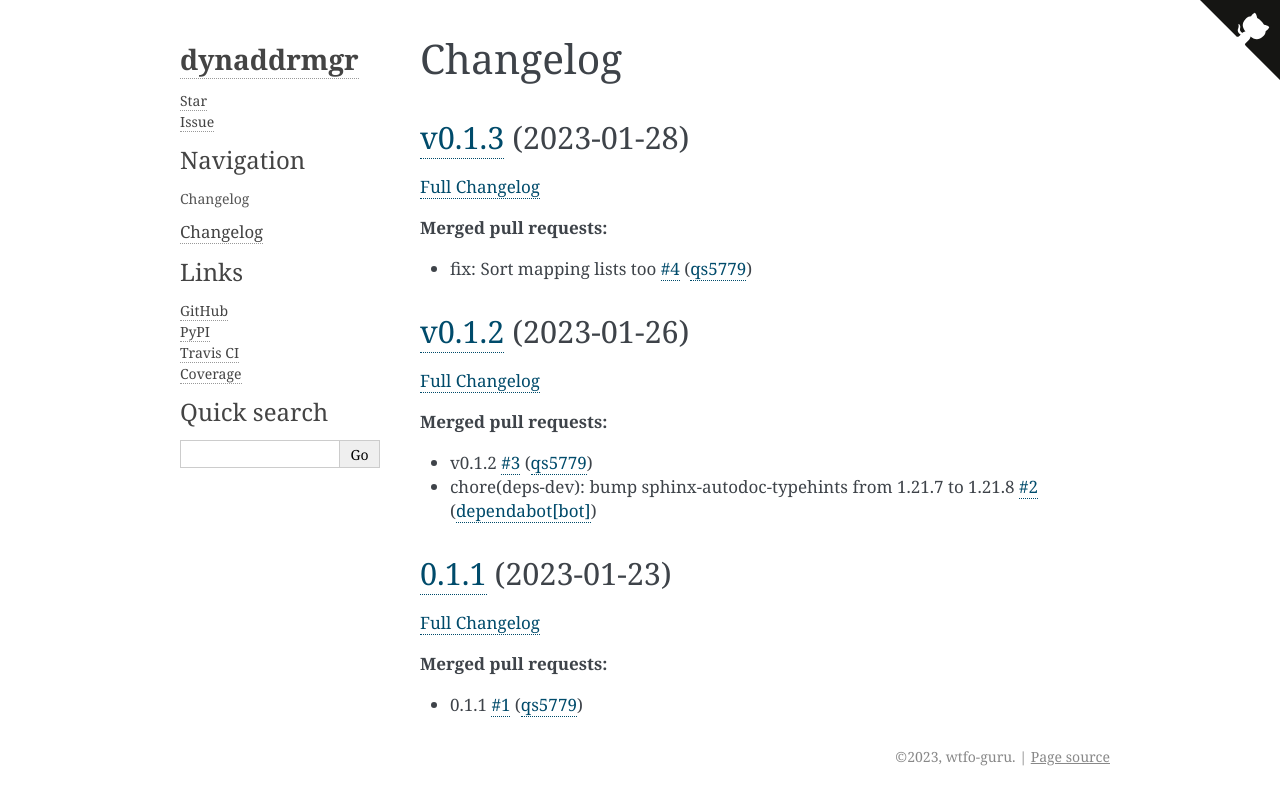
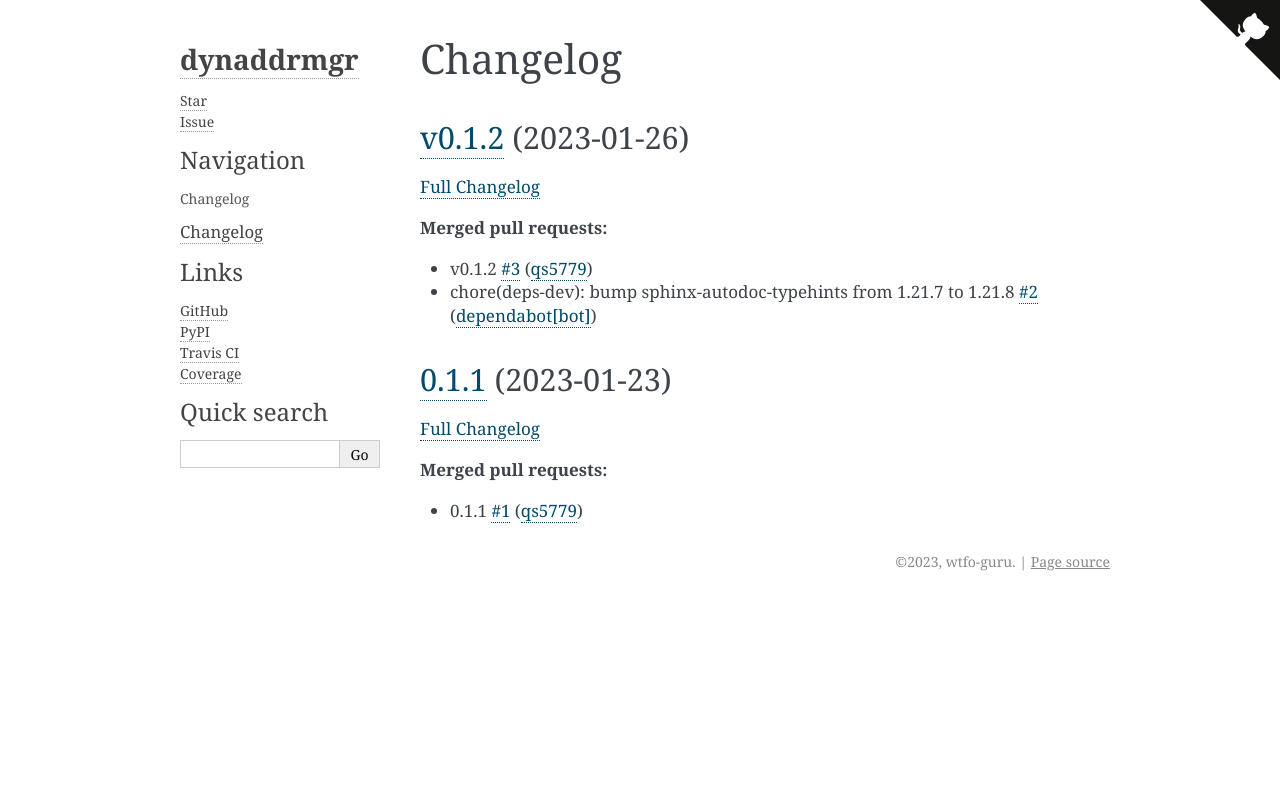
Before and after one commit to wtfo-guru/dynaddrmgr, a Sphinx documentation site: the page built from docs/pages/changelog.rst, in a window 1280 px wide. Shown: the top 805 px of the page. Built offline with Sphinx 7.4.7, drawn with Linux system fonts in a browser that asks for light colours.

Commit message:
chore: Update changelog, bumped minor version

```diff
--- a/docs/pages/changelog.rst
+++ b/docs/pages/changelog.rst
@@ -1,16 +1,6 @@
 
 Changelog
 =========
-
-`v0.1.3 <https://github.com/wtfo-guru/dynaddrmgr/tree/v0.1.3>`__ (2023-01-28)
----------------------------------------------------------------------------------
-
-`Full Changelog <https://github.com/wtfo-guru/dynaddrmgr/compare/v0.1.2...v0.1.3>`__
-
-**Merged pull requests:**
-
-
-* fix: Sort mapping lists too `#4 <https://github.com/wtfo-guru/dynaddrmgr/pull/4>`__ (\ `qs5779 <https://github.com/qs5779>`__\ )
 
 `v0.1.2 <https://github.com/wtfo-guru/dynaddrmgr/tree/v0.1.2>`__ (2023-01-26)
 ---------------------------------------------------------------------------------
```
Also changed, not shown: CHANGELOG.md (+0 -8 lines).
